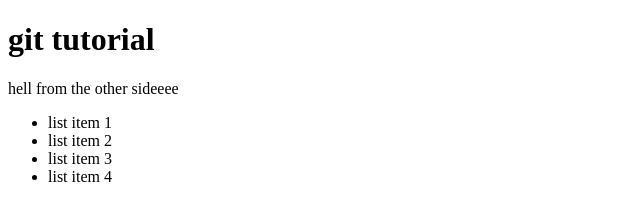
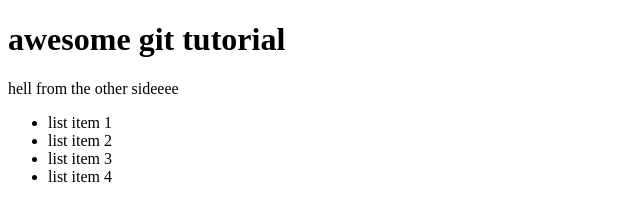
Before and after one commit to walaa99t/git-tutorial, a plain HTML site: page insex.html in a window 1280 px wide. Shown: the whole page, without its empty margins (0-640 px from the left). Drawn offline with Linux system fonts and the light colour scheme.

Commit message:
edited h1

```diff
--- a/insex.html
+++ b/insex.html
@@ -5,7 +5,7 @@
 	<title>git tutorial</title>
 </head>
 <body>
-<h1>git tutorial</h1>
+<h1>awesome git tutorial</h1>
 <p>hell from the other sideeee</p>
 <ul>
 	<li>list item 1</li>
```
